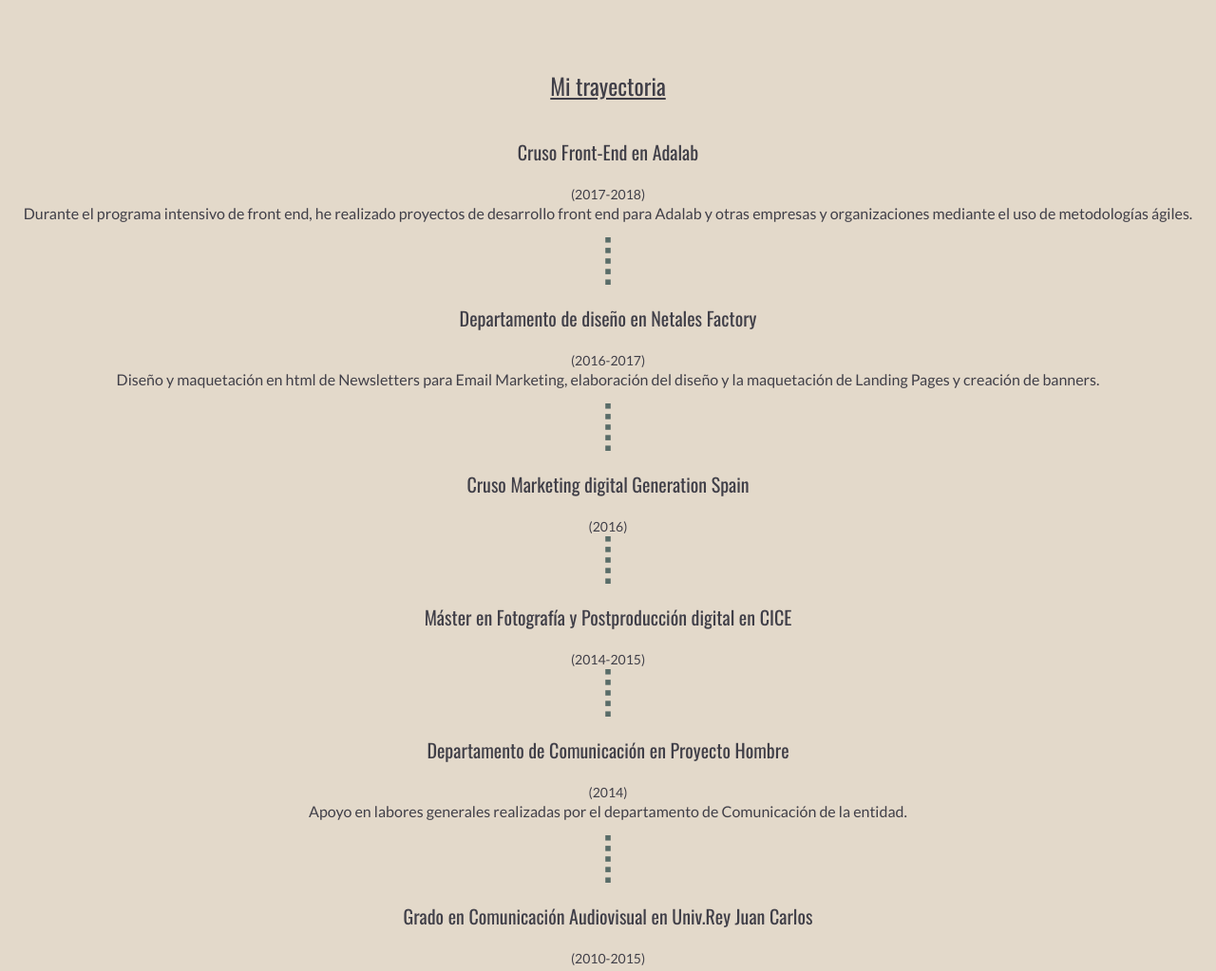
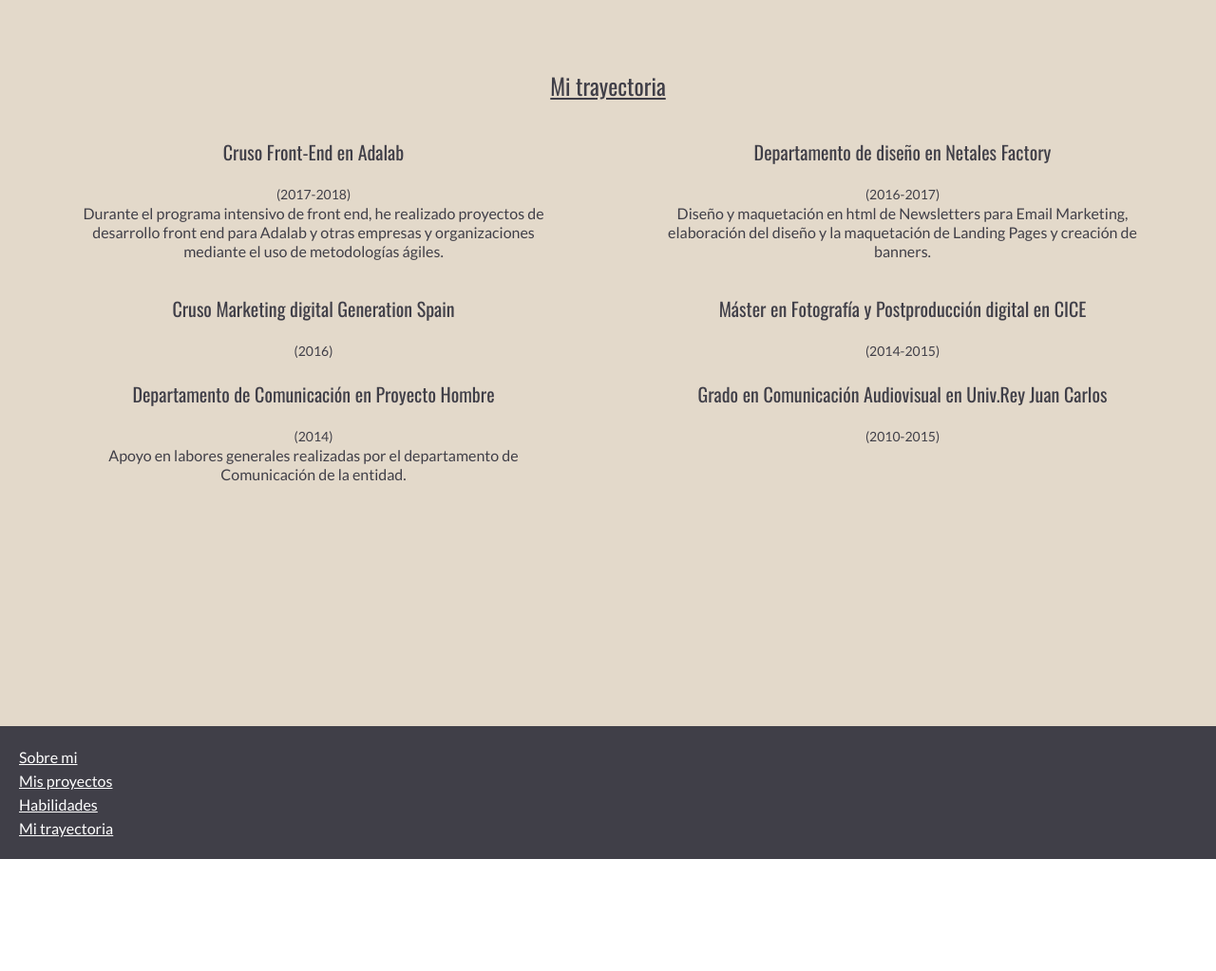
Before and after one commit to Noelia-F/Noelia-F.github.io, a website: page index.html in a window 1280 px wide. Shown: the part 3680-4703 px from the top of the page at 95% size. After the commit the page ends 4585 px from the top, so only its background shows below. Drawn offline with nearby package versions, Linux system fonts and the light colour scheme.

Commit message:
responsive career

```diff
--- a/index.html
+++ b/index.html
@@ -160,6 +160,7 @@
 		<!-- Trayectoria -->
 		<section id="career" class="career wrapper">
 			<h3 class="title title--section">Mi trayectoria</h3>
+			<section class="career__container">
 				<article class="career__detail">
 					<h4 class="subtitle">Cruso Front-End en Adalab</h4>
 					<h5 class="date">(2017-2018)</h5>
@@ -194,6 +195,7 @@
 					<h5 class="date">(2010-2015)</h5>
 				</article>
 			</section>
+		</section>
 		<!-- Footer -->
 		<footer class="footer">
 			<ul class="links">
--- a/scss/components/_career.scss
+++ b/scss/components/_career.scss
@@ -11,3 +11,18 @@
 	background-repeat: no-repeat;
 	background-size: cover;
 }
+
+@media all and (min-width: 768px) {
+	.career__container{
+		display: flex;
+		flex-wrap: wrap;
+		justify-content: space-around;
+		align-items: flex-start;
+	}
+	.career__detail{
+		width: 40%;
+	}
+	.line{
+		display: none;
+	}
+}
```
Also changed, not shown: css/main.css. Lines whose indentation alone changed are shown as unchanged.
